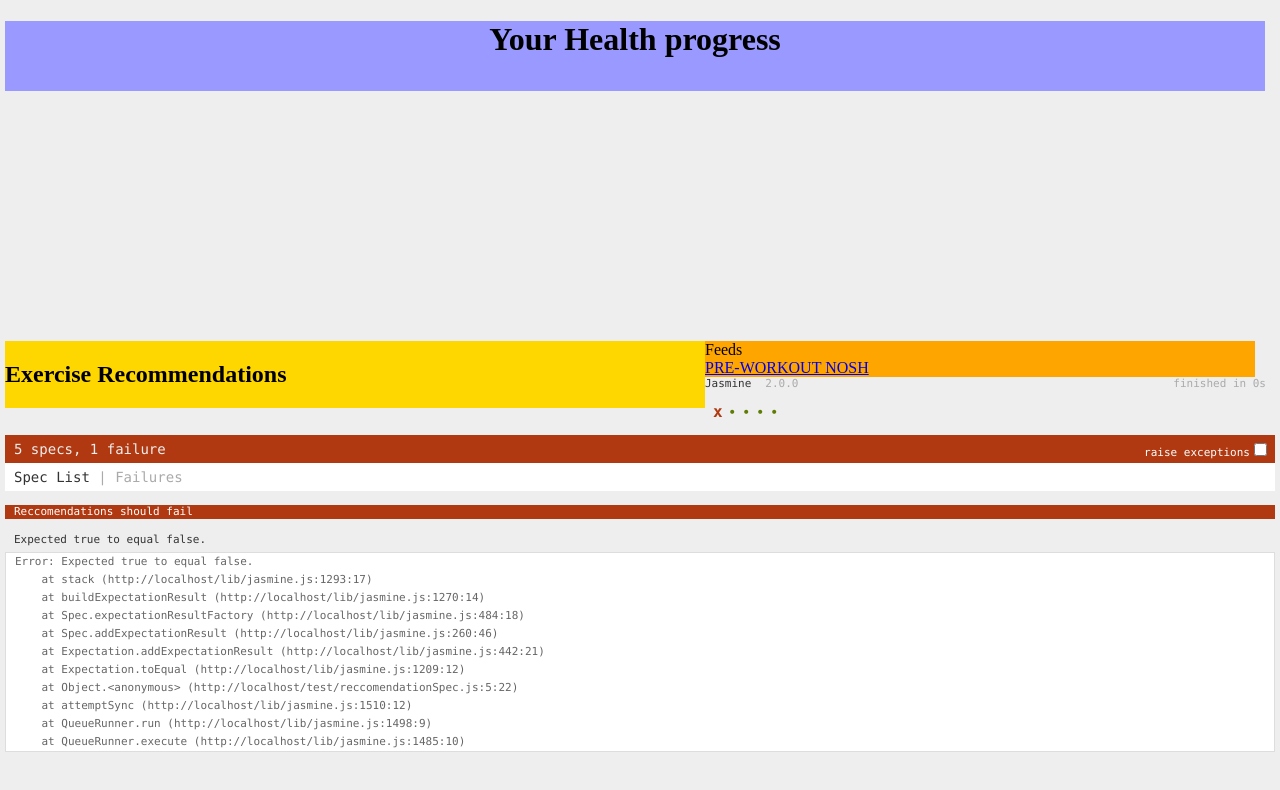
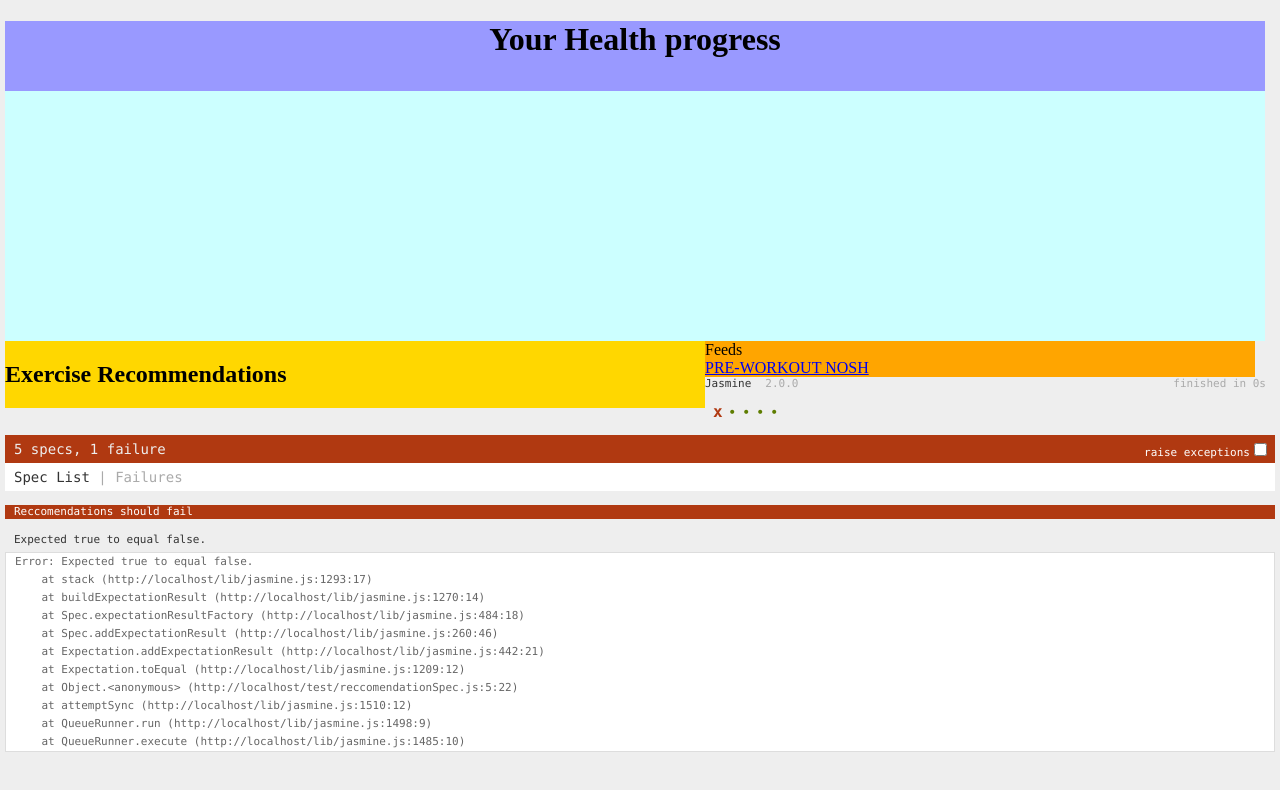
Before and after one commit to dhuha/CSCI3130-Project, a website: page userpage.html in a window 1280 px wide. Drawn offline with nearby package versions, Linux system fonts and the light colour scheme; no server answers; a script that the page names is missing.

Commit message:
minor change in user page layout

```diff
--- a/userpage.html
+++ b/userpage.html
@@ -138,7 +138,7 @@
     <div id="header" style="background-color:#9999FF;height:70px;">
       <h1 style="margin-bottom:0;"><center> Your Health progress</center></h1>
     </div>
-    <div id="content" style="background-color:#CCFFFF;clear:both;text-align:center;">
+    <div id="content" style="background-color:#CCFFFF;clear:both;text-align:center; overflow:auto;">
 		<!--Divs for showing charts-->
 		<div id="chart_div1" style="width: 400px; height: 250px; float: left;"></div>
 		<div id="chart_div2" style="width: 400px; height: 250px; float: left;"></div>
```
